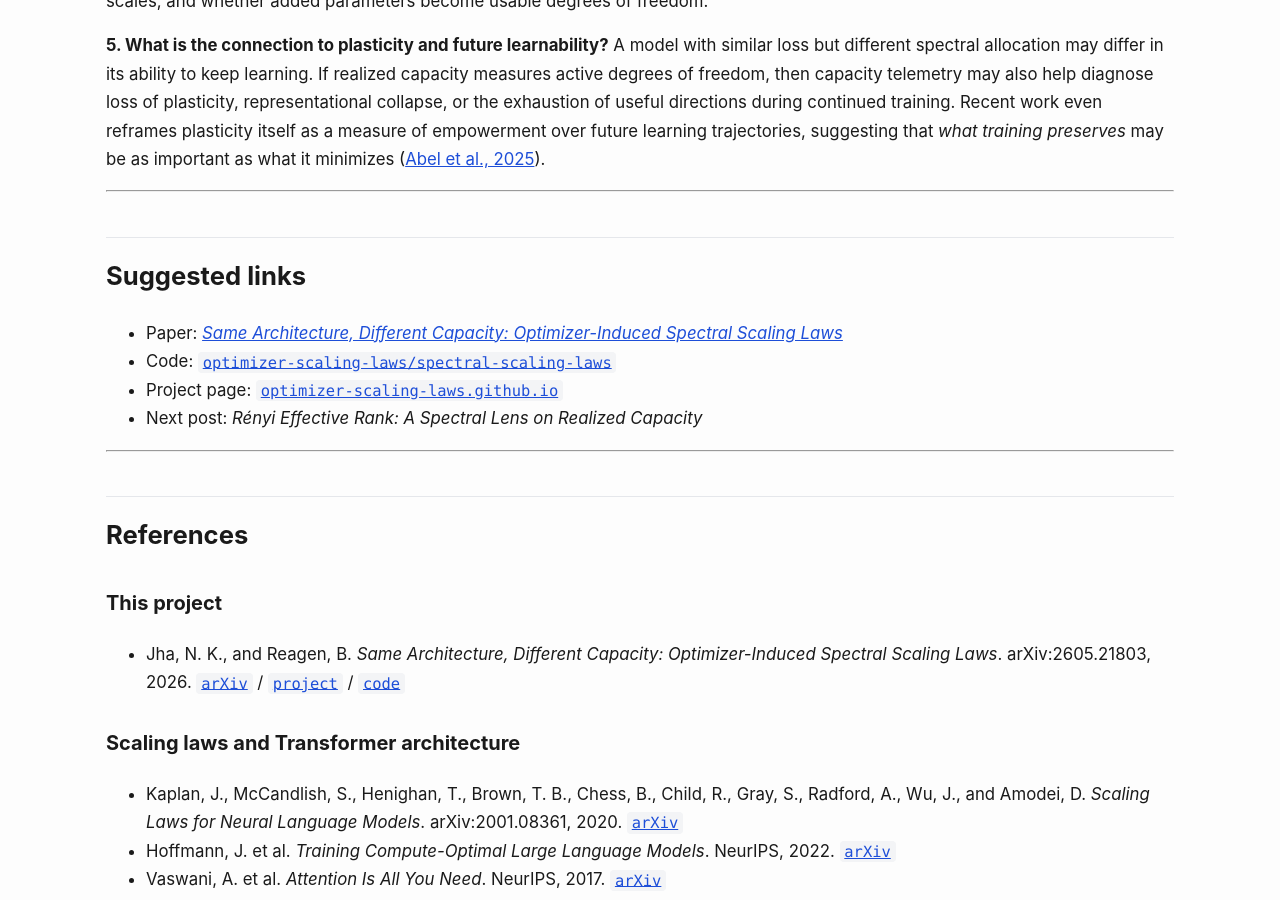
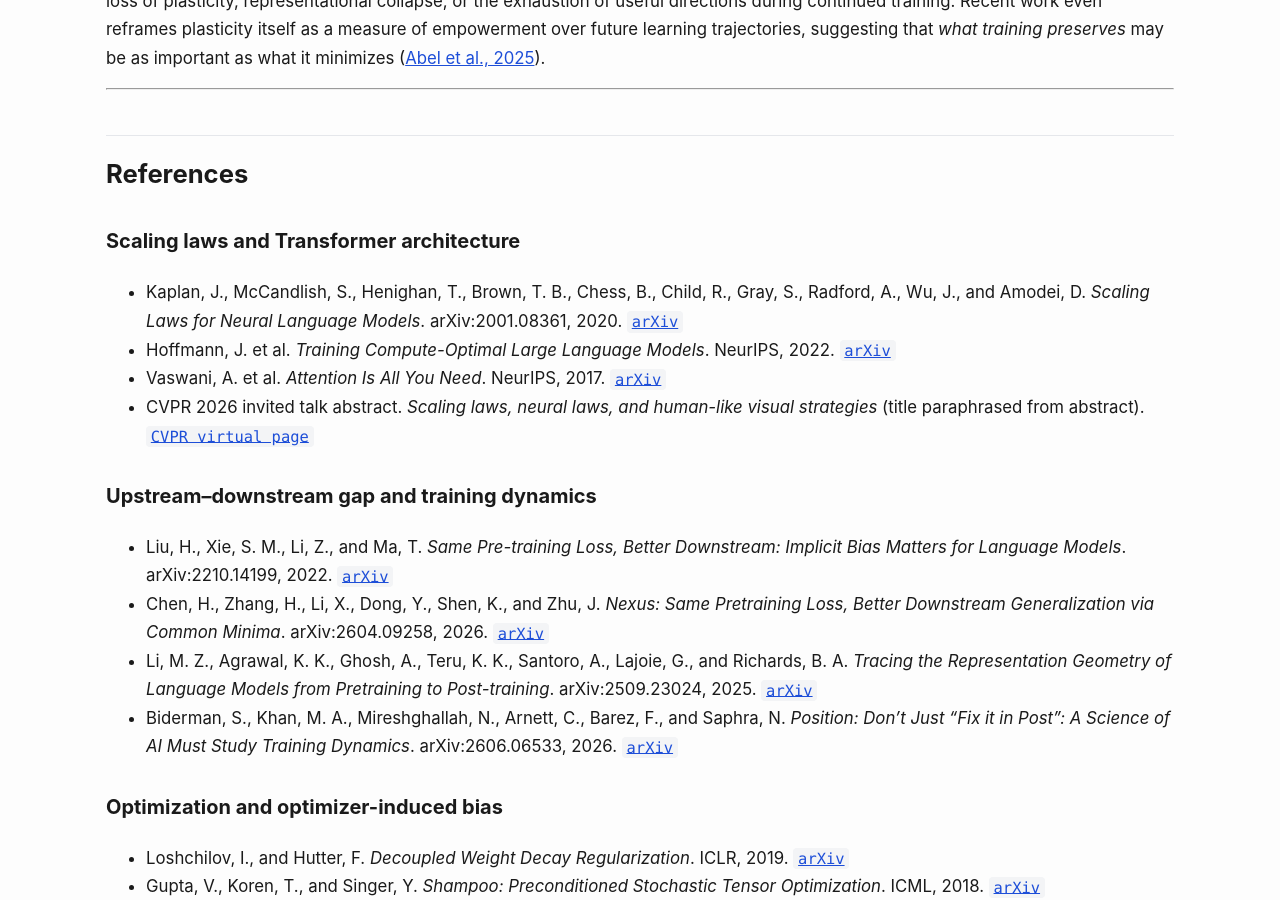
Before and after one commit to optimizer-scaling-laws/optimizer-scaling-laws.github.io, a Jekyll site: the page built from _posts/2026-06-18-architecture-creates-capacity-optimizers-realize-it.md, in a window 1280 px wide and 900 px high, scrolled down 16587 px. Built offline with Jekyll 4.4.1, drawn with Linux system fonts in a browser that asks for light colours; some of the changed text lies outside the part shown.

```diff
--- a/_config.yml
+++ b/_config.yml
@@ -1,6 +1,7 @@
 title: "Optimizer-Induced Spectral Scaling Laws"
 description: "Project page and blog for the paper Same Architecture, Different Capacity: Optimizer-Induced Spectral Scaling Laws"
 author: "Nandan Kumar Jha"
+author_url: "https://www.nankj.com/"
 url: "https://optimizer-scaling-laws.github.io"
 permalink: /blog/:title/
 
--- a/_layouts/post.html
+++ b/_layouts/post.html
@@ -6,7 +6,9 @@
     <h1 class="post-title">{{ page.title }}</h1>
     {% if page.subtitle %}<p class="post-subtitle">{{ page.subtitle }}</p>{% endif %}
     <p class="post-meta">
-      <span class="post-author">{{ page.author | default: site.author }}</span>
+      {% assign author_name = page.author | default: site.author %}
+      {% assign author_link = page.author_url | default: site.author_url %}
+      <span class="post-author">{% if author_link %}<a href="{{ author_link }}" target="_blank" rel="noopener">{{ author_name }}</a>{% else %}{{ author_name }}{% endif %}</span>
       <span class="post-date">{{ page.date | date: "%B %d, %Y" }}</span>
       {% if page.reading_time %}<span class="post-reading-time">{{ page.reading_time }}</span>{% endif %}
     </p>
--- a/_posts/2026-06-18-architecture-creates-capacity-optimizers-realize-it.md
+++ b/_posts/2026-06-18-architecture-creates-capacity-optimizers-realize-it.md
@@ -24,8 +24,6 @@
 - **Spectral geometry gives one such telemetry layer.** In this post, $R_{\mathrm{soft}}$ is the **Average-realized Capacity** effective-rank measure, $R_{\mathrm{hard}}$ is the **Dominant-mode Capacity** effective-rank measure, and **Capacity Asymmetry** is the log-ratio $\Delta = \log R_{\mathrm{soft}} - \log R_{\mathrm{hard}}$. When comparing how ranks scale with FFN width, we use $\beta_{\mathrm{soft}}$, $\beta_{\mathrm{hard}}$, and $\Delta\beta=\beta_{\mathrm{soft}}-\beta_{\mathrm{hard}}$.
 - **The empirical claim, in one line.** Holding architecture, data, and width schedule fixed, optimizers produce sharply different capacity-scaling exponents. On rare-token (TAIL) representations, AdamW exhibits weak hard-rank scaling ($\beta_{\mathrm{hard}} = 0.44$) while Muon and NorMuon achieve near-linear hard-rank scaling ($\beta_{\mathrm{hard}} \approx 1.0$) — a $2.3\times$ larger exponent under identical architecture. Soft-rank scaling separates these optimizers much less, so the optimizer-induced effect is concentrated where it matters most: dominant-mode capacity in the long tail.
 - **Architecture–optimizer co-design should be a first-class LLM design axis.** The right question is not only which architecture scales, or which optimizer trains fastest, but which pair converts compute, parameters, and data into useful internal structure.
-
-**Paper context.** This essay is the first blog in a series around our paper **[Same Architecture, Different Capacity: Optimizer-Induced Spectral Scaling Laws](https://arxiv.org/abs/2605.21803)** by **Nandan Kumar Jha** and **Brandon Reagen**. Project page: [optimizer-scaling-laws.github.io](https://optimizer-scaling-laws.github.io/). Code: [optimizer-scaling-laws/spectral-scaling-laws](https://github.com/optimizer-scaling-laws/spectral-scaling-laws).
 
 ---
 
@@ -405,20 +403,7 @@
 
 ---
 
-## Suggested links
-
-- Paper: *[Same Architecture, Different Capacity: Optimizer-Induced Spectral Scaling Laws](https://arxiv.org/abs/2605.21803)*
-- Code: [`optimizer-scaling-laws/spectral-scaling-laws`](https://github.com/optimizer-scaling-laws/spectral-scaling-laws)
-- Project page: [`optimizer-scaling-laws.github.io`](https://optimizer-scaling-laws.github.io/)
-- Next post: *Rényi Effective Rank: A Spectral Lens on Realized Capacity*
-
----
-
 ## References
-
-### This project
-
-- Jha, N. K., and Reagen, B. *Same Architecture, Different Capacity: Optimizer-Induced Spectral Scaling Laws*. arXiv:2605.21803, 2026. [`arXiv`](https://arxiv.org/abs/2605.21803) / [`project`](https://optimizer-scaling-laws.github.io/) / [`code`](https://github.com/optimizer-scaling-laws/spectral-scaling-laws)
 
 ### Scaling laws and Transformer architecture
 
```
Also changed, not shown: posts.html (deleted, +0 -20 lines).
